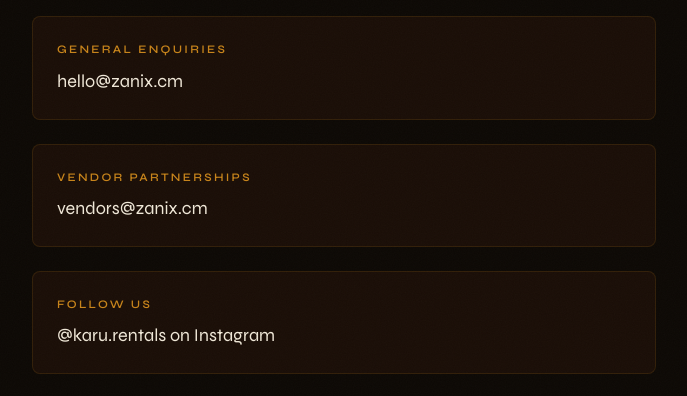
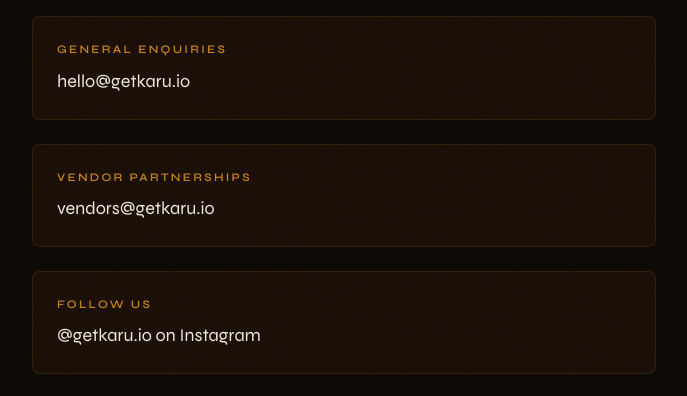
Before and after one commit to Zanix-Karu/Karu, a Next.js app: page /en/contact in a window 1280 px wide. Shown: the part 356-752 px from the top of the page, without its empty margins (296-983 px from the left). Built offline with nearby package versions, Linux system fonts and the light colour scheme; no server answers.

Commit message:
chore: update domain to getkaru.io across all files

```diff
--- a/app/[locale]/contact/page.tsx
+++ b/app/[locale]/contact/page.tsx
@@ -24,22 +24,22 @@
         <div className="space-y-6">
           <div className="bg-card-bg border border-card-border rounded-lg p-6">
             <p className="text-[0.72rem] font-semibold tracking-[0.2em] uppercase text-amber mb-2">{t('general_label')}</p>
-            <a href="mailto:hello@zanix.cm" className="font-sans text-cream hover:text-amber transition-colors text-lg">
-              hello@zanix.cm
+            <a href="mailto:hello@getkaru.io" className="font-sans text-cream hover:text-amber transition-colors text-lg">
+              hello@getkaru.io
             </a>
           </div>
 
           <div className="bg-card-bg border border-card-border rounded-lg p-6">
             <p className="text-[0.72rem] font-semibold tracking-[0.2em] uppercase text-amber mb-2">{t('vendor_label')}</p>
-            <a href="mailto:vendors@zanix.cm" className="font-sans text-cream hover:text-amber transition-colors text-lg">
-              vendors@zanix.cm
+            <a href="mailto:vendors@getkaru.io" className="font-sans text-cream hover:text-amber transition-colors text-lg">
+              vendors@getkaru.io
             </a>
           </div>
 
           <div className="bg-card-bg border border-card-border rounded-lg p-6">
             <p className="text-[0.72rem] font-semibold tracking-[0.2em] uppercase text-amber mb-2">{t('social_label')}</p>
             <a
-              href="https://instagram.com/zanix.cm"
+              href="https://instagram.com/getkaru.io"
               target="_blank"
               rel="noopener noreferrer"
               className="font-sans text-cream hover:text-amber transition-colors text-lg"
--- a/app/[locale]/layout.tsx
+++ b/app/[locale]/layout.tsx
@@ -37,7 +37,7 @@
     images: ['/opengraph-image'],
   },
   robots: { index: true, follow: true },
-  metadataBase: new URL('https://karu.rentals'),
+  metadataBase: new URL('https://getkaru.io'),
 }
 
 interface RootLayoutProps {
--- a/app/[locale]/privacy/page.tsx
+++ b/app/[locale]/privacy/page.tsx
@@ -24,9 +24,9 @@
             <section key={s}>
               <h2 className="font-sans font-semibold text-cream text-lg mb-3">{t(`${s}_title`)}</h2>
               <p>
-                {t(`${s}_body`).split('hello@zanix.cm').map((part, i, arr) =>
+                {t(`${s}_body`).split('hello@getkaru.io').map((part, i, arr) =>
                   i < arr.length - 1 ? (
-                    <span key={i}>{part}<a href="mailto:hello@zanix.cm" className="text-amber hover:underline">hello@zanix.cm</a></span>
+                    <span key={i}>{part}<a href="mailto:hello@getkaru.io" className="text-amber hover:underline">hello@getkaru.io</a></span>
                   ) : part
                 )}
               </p>
--- a/app/[locale]/terms/page.tsx
+++ b/app/[locale]/terms/page.tsx
@@ -24,9 +24,9 @@
             <section key={s}>
               <h2 className="font-sans font-semibold text-cream text-lg mb-3">{t(`${s}_title`)}</h2>
               <p>
-                {t(`${s}_body`).split('hello@zanix.cm').map((part, i, arr) =>
+                {t(`${s}_body`).split('hello@getkaru.io').map((part, i, arr) =>
                   i < arr.length - 1 ? (
-                    <span key={i}>{part}<a href="mailto:hello@zanix.cm" className="text-amber hover:underline">hello@zanix.cm</a></span>
+                    <span key={i}>{part}<a href="mailto:hello@getkaru.io" className="text-amber hover:underline">hello@getkaru.io</a></span>
                   ) : part
                 )}
               </p>
--- a/app/api/waitlist/route.ts
+++ b/app/api/waitlist/route.ts
@@ -71,7 +71,7 @@
   // 5. Send confirmation email (non-blocking — don't fail response if email fails)
   const resend = new Resend(process.env.RESEND_API_KEY)
   resend.emails.send({
-    from: 'Zanix <hello@zanix.cm>',
+    from: 'Karu <hello@getkaru.io>',
     to: email,
     subject: type === 'vendor'
       ? "You're registered — Zanix vendor early access"
--- a/app/robots.ts
+++ b/app/robots.ts
@@ -7,6 +7,6 @@
       allow: '/',
       disallow: ['/api/'],
     },
-    sitemap: 'https://zanix.cm/sitemap.xml',
+    sitemap: 'https://getkaru.io/sitemap.xml',
   }
 }
--- a/app/sitemap.ts
+++ b/app/sitemap.ts
@@ -1,7 +1,7 @@
 import { MetadataRoute } from 'next'
 
 export default function sitemap(): MetadataRoute.Sitemap {
-  const baseUrl = 'https://zanix.cm'
+  const baseUrl = 'https://getkaru.io'
 
   return [
     {
--- a/components/landing/AnimatedHeroContent.tsx
+++ b/components/landing/AnimatedHeroContent.tsx
@@ -96,7 +96,7 @@
             <div className="w-[10px] h-[10px] rounded-full" style={{ background: '#FEBC2E' }} />
             <div className="w-[10px] h-[10px] rounded-full" style={{ background: '#28C840' }} />
             <div className="flex-1 mx-3 rounded-md px-3 py-1 text-center font-sans text-[0.62rem] tracking-[0.04em]" style={{ background: 'rgba(240,232,216,0.06)', border: '1px solid var(--gold-line)', color: 'var(--cream-dim)' }}>
-              app.karu.rentals · Douala
+              app.getkaru.io · Douala
             </div>
           </div>
           {/* Mock app content */}
--- a/components/landing/FooterSection.tsx
+++ b/components/landing/FooterSection.tsx
@@ -48,7 +48,7 @@
             <ul className="space-y-2.5">
               <li><Link href="/privacy" className="font-sans text-[0.8rem] transition-colors duration-200 hover:text-amber" style={{ color: 'var(--cream-dim)', textDecoration: 'none' }}>{t('links.privacy')}</Link></li>
               <li><Link href="/terms" className="font-sans text-[0.8rem] transition-colors duration-200 hover:text-amber" style={{ color: 'var(--cream-dim)', textDecoration: 'none' }}>{t('links.terms')}</Link></li>
-              <li><a href="https://instagram.com/karu.rentals" target="_blank" rel="noopener noreferrer" className="font-sans text-[0.8rem] transition-colors duration-200 hover:text-amber" style={{ color: 'var(--cream-dim)', textDecoration: 'none' }}>Instagram</a></li>
+              <li><a href="https://instagram.com/getkaru.io" target="_blank" rel="noopener noreferrer" className="font-sans text-[0.8rem] transition-colors duration-200 hover:text-amber" style={{ color: 'var(--cream-dim)', textDecoration: 'none' }}>Instagram</a></li>
             </ul>
           </div>
         </div>
--- a/emails/WaitlistConfirmEmail.tsx
+++ b/emails/WaitlistConfirmEmail.tsx
@@ -79,8 +79,8 @@
                     {/* CTA button */}
                     <tr>
                       <td style={styles.ctaCell}>
-                        <a href="https://zanix.cm" style={styles.ctaButton}>
-                          Visit zanix.cm
+                        <a href="https://getkaru.io" style={styles.ctaButton}>
+                          Visit getkaru.io
                         </a>
                       </td>
                     </tr>
--- a/messages/en.json
+++ b/messages/en.json
@@ -120,7 +120,7 @@
       "contact": "Contact",
       "instagram": "Instagram"
     },
-    "copyright": "© {year} Karu · karu.rentals",
+    "copyright": "© {year} Karu · getkaru.io",
     "zanix": "A Zanix product · Built for Cameroon"
   },
   "privacy": {
@@ -134,18 +134,18 @@
     "s3_title": "3. Analytics",
     "s3_body": "We use Plausible Analytics — a privacy-first, cookieless analytics tool. No personal data is collected. No consent banner is required.",
     "s4_title": "4. Your rights",
-    "s4_body": "You may request deletion of your data at any time by emailing hello@karu.rentals. We will remove your record within 72 hours.",
+    "s4_body": "You may request deletion of your data at any time by emailing hello@getkaru.io. We will remove your record within 72 hours.",
     "s5_title": "5. Data storage",
     "s5_body": "Your data is stored securely on Supabase infrastructure in the EU West region. All data is encrypted at rest and in transit.",
     "s6_title": "6. Contact",
-    "s6_body": "Questions? Email us at hello@karu.rentals."
+    "s6_body": "Questions? Email us at hello@getkaru.io."
   },
   "terms": {
     "back": "← Back to Karu",
     "title": "Terms of Service",
     "updated": "Last updated: April 2026",
     "s1_title": "1. Pre-launch waitlist",
-    "s1_body": "By joining the Karu waitlist, you agree to receive a single notification email when Karu launches in your city. You may unsubscribe at any time by replying to any email or contacting us at hello@karu.rentals.",
+    "s1_body": "By joining the Karu waitlist, you agree to receive a single notification email when Karu launches in your city. You may unsubscribe at any time by replying to any email or contacting us at hello@getkaru.io.",
     "s2_title": "2. No guarantees",
     "s2_body": "Karu is currently in pre-launch. Joining the waitlist does not guarantee access to the platform, a specific launch date, or any pricing. We reserve the right to modify or cancel the service at any time.",
     "s3_title": "3. Acceptable use",
@@ -155,7 +155,7 @@
     "s5_title": "5. Governing law",
     "s5_body": "These terms are governed by the laws of Cameroon. Any disputes shall be resolved in the courts of Douala, Cameroon.",
     "s6_title": "6. Contact",
-    "s6_body": "Questions? Email us at hello@karu.rentals."
+    "s6_body": "Questions? Email us at hello@getkaru.io."
   },
   "contact": {
     "back": "← Back to Karu",
@@ -164,6 +164,6 @@
     "general_label": "General enquiries",
     "vendor_label": "Vendor partnerships",
     "social_label": "Follow us",
-    "instagram_handle": "@karu.rentals on Instagram"
+    "instagram_handle": "@getkaru.io on Instagram"
   }
 }
--- a/messages/fr.json
+++ b/messages/fr.json
@@ -120,7 +120,7 @@
       "contact": "Contact",
       "instagram": "Instagram"
     },
-    "copyright": "© {year} Karu · karu.rentals",
+    "copyright": "© {year} Karu · getkaru.io",
     "zanix": "Un produit Zanix · Conçu pour le Cameroun"
   },
   "privacy": {
@@ -134,11 +134,11 @@
     "s3_title": "3. Analytique",
     "s3_body": "Nous utilisons Plausible Analytics — sans cookies. Aucune donnée personnelle n'est collectée.",
     "s4_title": "4. Vos droits",
-    "s4_body": "Vous pouvez demander la suppression de vos données à tout moment en envoyant un e-mail à hello@karu.rentals.",
+    "s4_body": "Vous pouvez demander la suppression de vos données à tout moment en envoyant un e-mail à hello@getkaru.io.",
     "s5_title": "5. Stockage des données",
     "s5_body": "Vos données sont stockées sur l'infrastructure Supabase dans la région EU West. Toutes les données sont chiffrées.",
     "s6_title": "6. Contact",
-    "s6_body": "Des questions ? Envoyez-nous un e-mail à hello@karu.rentals."
+    "s6_body": "Des questions ? Envoyez-nous un e-mail à hello@getkaru.io."
   },
   "terms": {
     "back": "← Retour à Karu",
@@ -155,7 +155,7 @@
     "s5_title": "5. Droit applicable",
     "s5_body": "Ces conditions sont régies par les lois du Cameroun.",
     "s6_title": "6. Contact",
-    "s6_body": "Des questions ? Envoyez-nous un e-mail à hello@karu.rentals."
+    "s6_body": "Des questions ? Envoyez-nous un e-mail à hello@getkaru.io."
   },
   "contact": {
     "back": "← Retour à Karu",
@@ -164,6 +164,6 @@
     "general_label": "Renseignements généraux",
     "vendor_label": "Partenariats prestataires",
     "social_label": "Suivez-nous",
-    "instagram_handle": "@karu.rentals sur Instagram"
+    "instagram_handle": "@getkaru.io sur Instagram"
   }
 }
```
